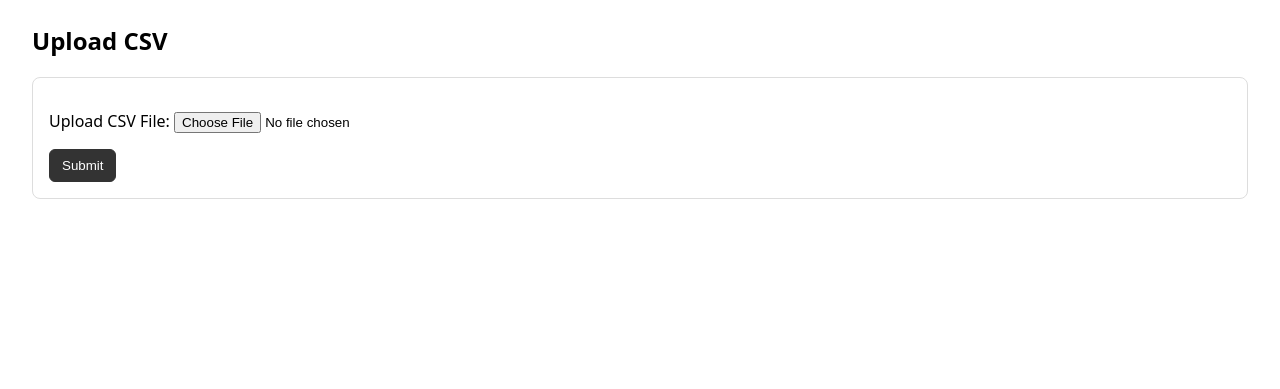
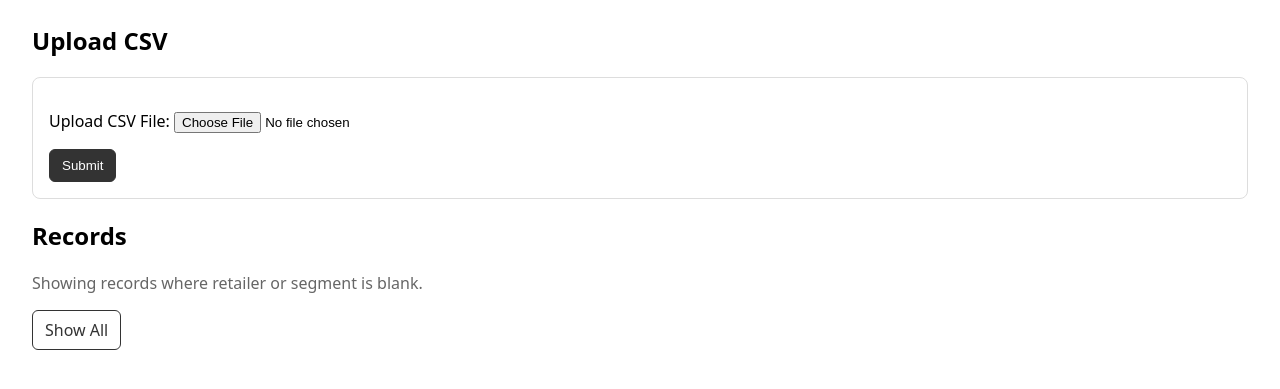
Before and after one commit to McTimidation/data-annotater, a Django app: page / in a window 1280 px wide. Shown: the part 75-464 px from the top of the page. Run offline with Django 5.2, Linux system fonts and the light colour scheme; data that the repository does not hold is empty.

Commit message:
working form

```diff
--- a/data_annotater/forms.py
+++ b/data_annotater/forms.py
@@ -27,7 +27,7 @@ class RetailRowAnnotateForm(forms.ModelForm):
         retailer = (self.instance.retailer or "").strip()
 
         if not retailer and merchant:
-            self.fields["retailer"].initial = self._suggest_retailer(merchant)
+            self.initial["retailer"] = self._suggest_retailer(merchant)
 
     def clean_retailer(self):
         retailer = (self.cleaned_data.get("retailer") or "").strip()
--- a/data_annotater/views.py
+++ b/data_annotater/views.py
@@ -1,4 +1,5 @@
 from django.shortcuts import get_object_or_404, redirect, render
+from django.db.models import Q
 
 from .forms import CSVUploadForm, RetailRowAnnotateForm
 from .models import RetailRow
@@ -18,16 +19,20 @@ def upload(request):
     else:
         form = CSVUploadForm()
 
-    rows = (
-        RetailRow.objects
-        .filter(segment__isnull=True)
-        .order_by("country", "merchant", "sku")
-    )
+    show_all = request.GET.get("view") == "all"
+
+    rows = RetailRow.objects.all()
+    if not show_all:
+        rows = rows.filter(
+            Q(segment__isnull=True) | Q(retailer__isnull=True) | Q(retailer="")
+        )
+
+    rows = rows.order_by("country", "merchant", "sku")
 
     return render(
         request,
         "data_annotater/upload.html",
-        {"form": form, "stats": stats, "rows": rows},
+        {"form": form, "stats": stats, "rows": rows, "show_all": show_all},
     )
 
 
--- a/templates/data_annotater/edit.html
+++ b/templates/data_annotater/edit.html
@@ -8,6 +8,9 @@
     <p><strong>Merchant:</strong> {{ row.merchant }}</p>
     <p><strong>SKU:</strong> {{ row.sku }}</p>
     <p><strong>Country:</strong> {{ row.country }}</p>
+    <p>DB retailer: "{{ row.retailer }}"</p>
+    <p>Form value: "{{ form.retailer.value }}"</p>
+
   </div>
 
   <form method="post" class="card">
--- a/templates/data_annotater/upload.html
+++ b/templates/data_annotater/upload.html
@@ -33,9 +33,23 @@
     </div>
   {% endif %}
 
+  <h2>Records</h2>
+  <p class="muted">
+    {% if show_all %}
+      Showing all records.
+    {% else %}
+      Showing records where retailer or segment is blank.
+    {% endif %}
+  </p>
+  <p>
+    {% if show_all %}
+      <a class="btn btn-secondary" href="{% url 'data_annotater:upload' %}">Show Needing Annotation</a>
+    {% else %}
+      <a class="btn btn-secondary" href="{% url 'data_annotater:upload' %}?view=all">Show All</a>
+    {% endif %}
+  </p>
+
   {% if rows %}
-    <h2>Needs Annotation</h2>
-    <p class="muted">Records where segment is not yet set.</p>
     <table>
       <thead>
         <tr>
```
